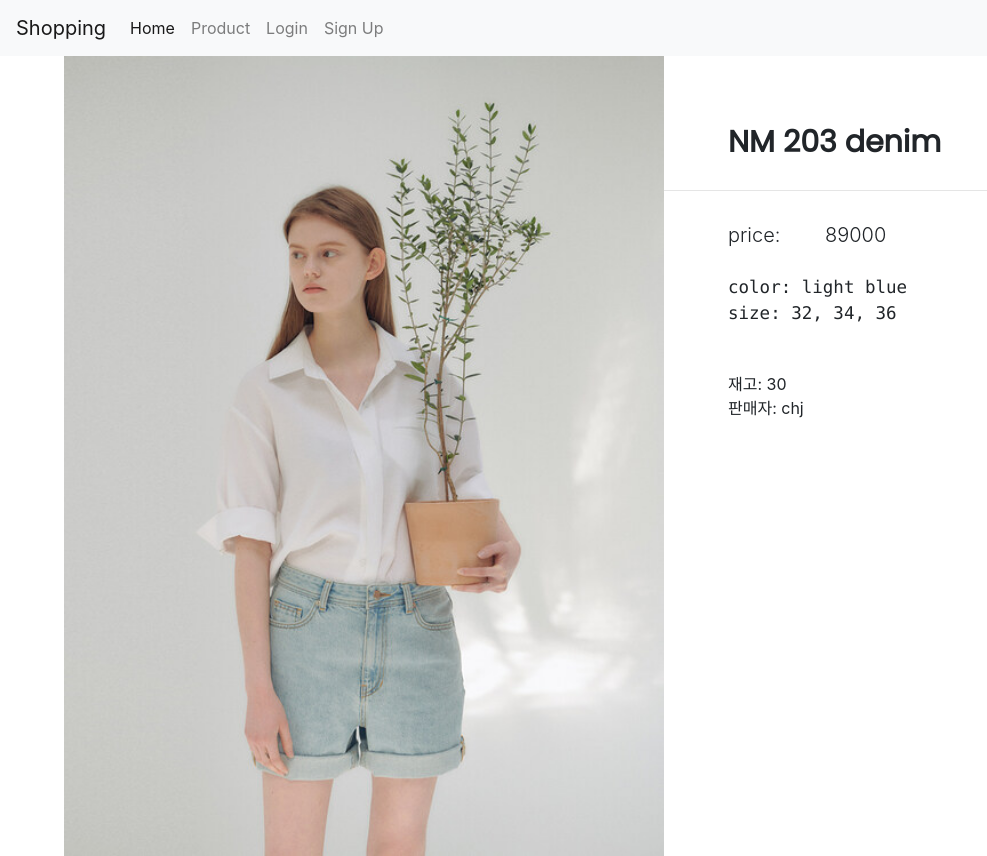
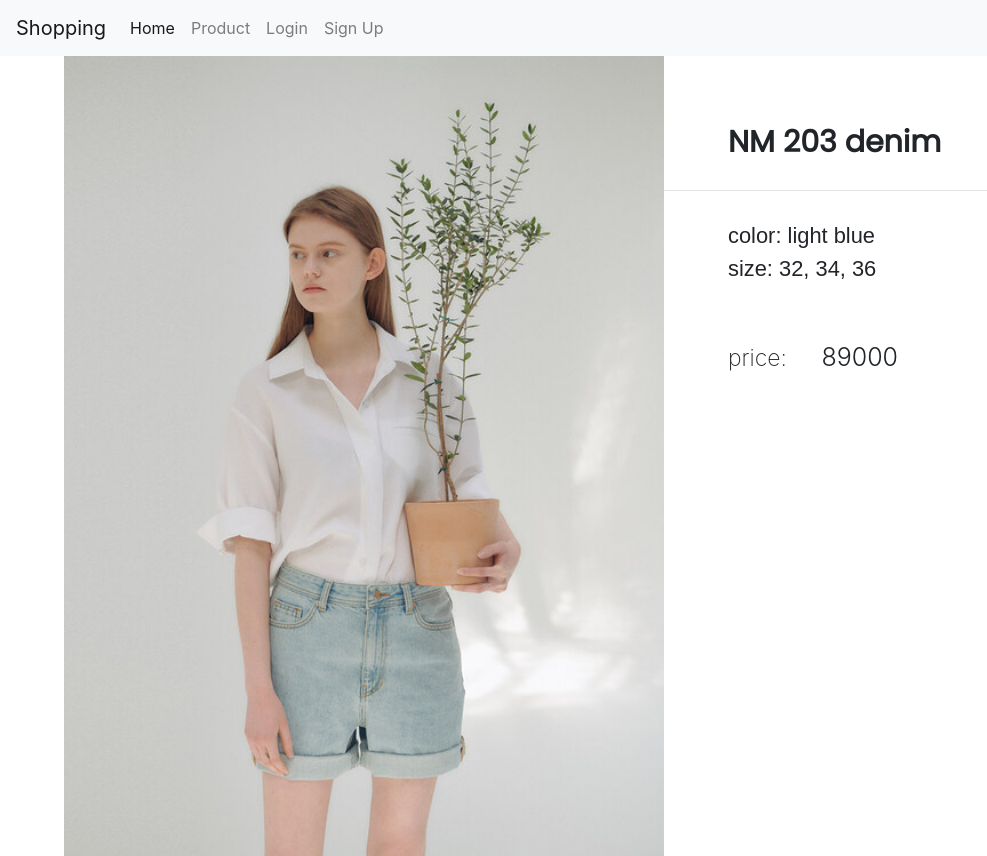
Before and after one commit to hyeonjee/shopping_page, a Django app: page /products/show/5/ in a window 1280 px wide. Shown: the whole page, without its empty margins (0-987 px from the left). Run offline with Django 3.2, Linux system fonts and the light colour scheme; data comes from the database, SQL or seed files in the repository; both versions use the stored data as it was after the commit; some libraries are stand-ins or nearby versions; some web fonts are replaced.

Commit message:
main and show

```diff
--- a/products/templates/products/new.html
+++ b/products/templates/products/new.html
@@ -5,7 +5,7 @@
 <link href="https://fonts.googleapis.com/css2?family=Yeon+Sung&display=swap" rel="stylesheet">
 
 <div class="container">
-    <h1>상품 생성 페이지</h1>
+    <h1>상품 추가</h1>
     <div class="form">
         <form action="{% url 'products:create' %}" method="POST" enctype="multipart/form-data">
             {% csrf_token %}
@@ -23,7 +23,7 @@
             </div>
             <div class="form-group">
                 <label>상품 가격</label>
-                <input type="text" class="form-control" name="price" id="price" >{{product.price}}</textarea>
+                <input type="text" class="form-control" name="price" id="price">{{product.price}}</textarea>
             </div>
             <div class="form-group">
                 <label>재고</label>
--- a/products/templates/products/show.html
+++ b/products/templates/products/show.html
@@ -12,22 +12,34 @@
 <div class="content">
     <p1>{{product.product_name}}</p1>
     <br>
-    <hr style="margin-left:45%; margin-top: 25px;">
+    <hr style="margin-left:50%; margin-top: 25px;">
     <div class="content_p2"></div>
-    <p2 style="padding-right:40px; font-size: 20px; font-weight: 300;">price:</p2> <p2 style="font-weight: 300; font-size: 20px;">{{product.price}}</p2>
+        <p2 style="padding-right:40px; font-size: 25px; font-weight: 300;">
+            <pre style="font-family: 'Thasadith', sans-serif;">{{product.product_info}}</pre>
+        </p2>
+        <br>
+        <p2 style="padding-right:30px; font-size: 23px; font-weight: 250;">price:</p2>
+        <p2 style="font-weight: 300; font-size: 25px; ;">{{product.price}}</p2>
+        <br>
     </div>
     <br>
-    <p2 style="padding-right:40px; font-size: 20px; font-weight: 300;"><pre>{{product.product_info}}</pre></p2>
-    <br>
-    <p4>재고: {{product.stock}}</p4>
-    <br>
-    판매자: {{product.seller}}
+    <div class="hidden_text">
+        {% if user.is_superuser %}
+        <p4>~~~~~# hidden_information #~~~~~</p4>
+        <br>
+        <p4>재고: {{product.stock}}</p4>
+        <br>
+        <p4>판매자: {{product.seller}}</p4>
+        {% endif %}
+    </div>
 </div>
 
+<div class="hidden_button"></div>
 {% if user == product.seller %}
 <a href="{% url 'products:update' product.pk %}" class="btn btn-primary">수정</a>
 <a href="{% url 'products:delete' product.pk %}" class="btn btn-primary">삭제</a>
 {% endif %}
+</div>
 
 
 
--- a/shopping/static/css/style.css
+++ b/shopping/static/css/style.css
@@ -57,3 +57,13 @@
 .content_p2{
     padding-top: 1%;
 }
+
+.hidden_text{
+    font-size: 18px;
+    font-family: 'Thasadith', sans-serif;
+    padding-top: 50px;
+}
+
+.hidden_button{
+    padding-top: 50px;
+}
```
Also changed, not shown: db.sqlite3.
